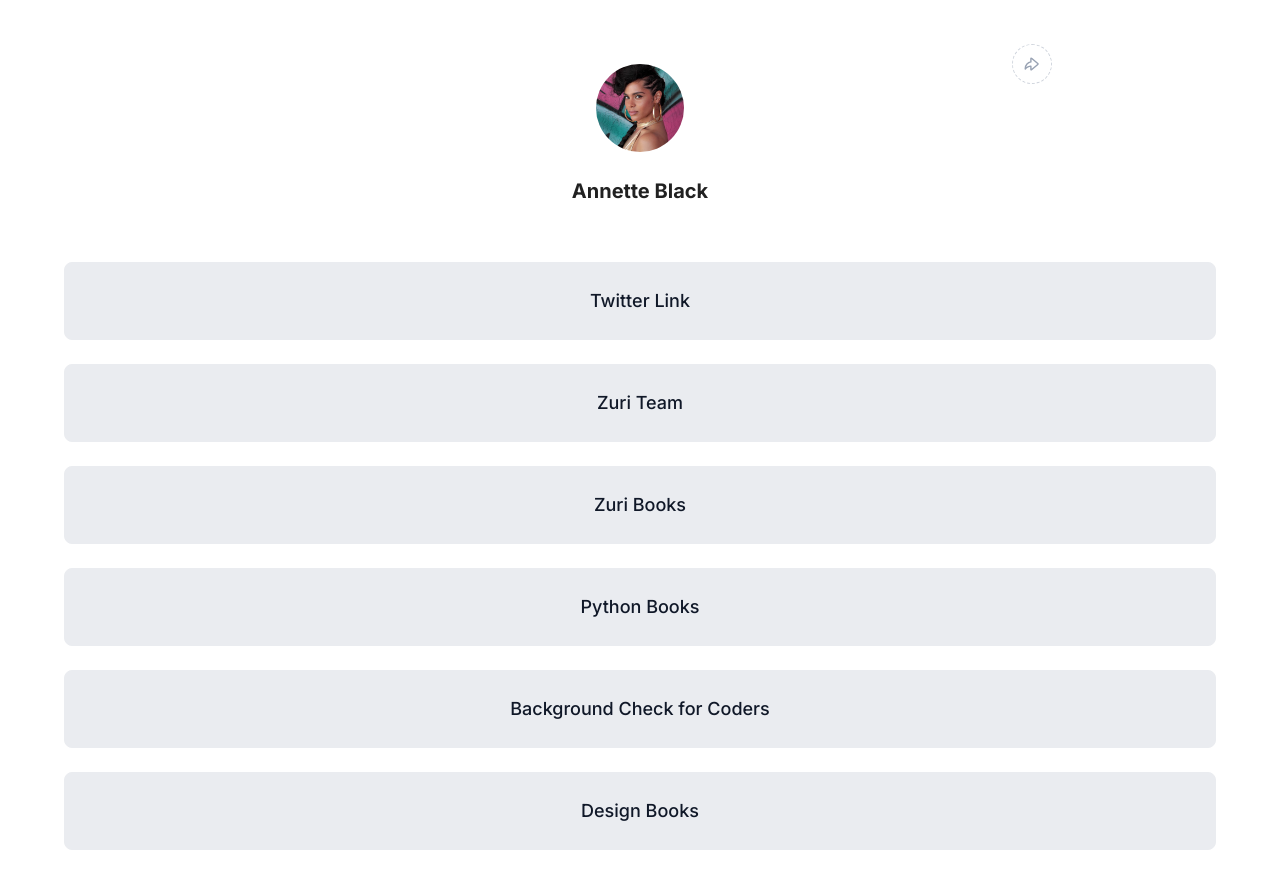
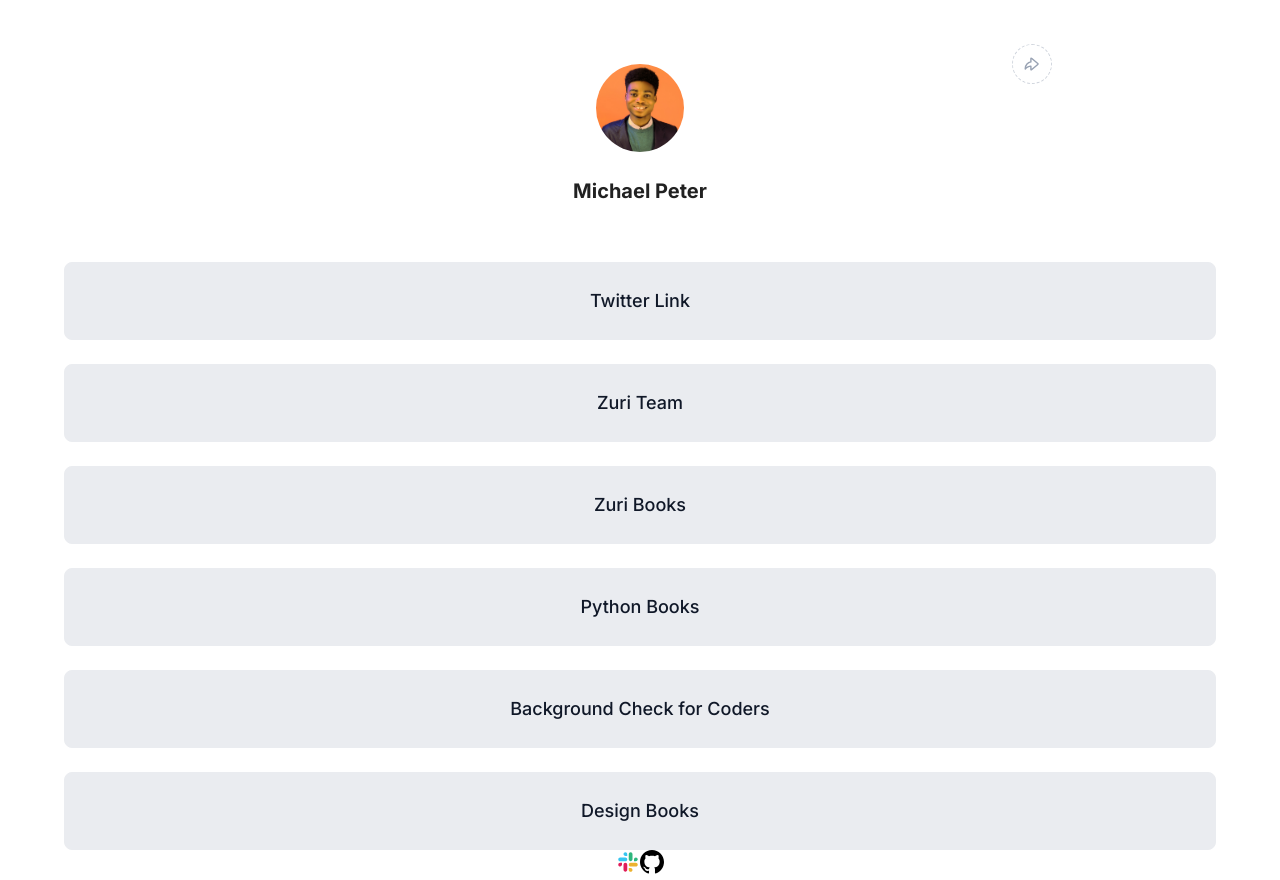
Before and after one commit to michaelhpet/linktree-clone-zuri, a Next.js app: page / in a window 1280 px wide. Before the commit the page ends 850 px from the top, so only its background shows below. Built offline with nearby package versions, Linux system fonts and the light colour scheme.

Commit message:
wrote Footer

```diff
--- a/src/components/ButtonLink.tsx
+++ b/src/components/ButtonLink.tsx
@@ -5,7 +5,9 @@ import { ButtonLinkProps } from '../utils/buttonLinks';
 export default function ButtonLink(props: ButtonLinkProps) {
   return (
     <Link href={props.href} passHref>
-      <StyledLink id={props.id}>{props.label}</StyledLink>
+      <StyledLink id={props.id} target='_blank' rel='noreferrer'>
+        {props.label}
+      </StyledLink>
     </Link>
   );
 }
--- a/src/components/Footer.tsx
+++ b/src/components/Footer.tsx
@@ -1,8 +1,15 @@
 import { Stack, styled } from '@mui/material';
+import iconLinks from '../utils/iconLinks';
 
 export default function Footer() {
   return (
-    <Stack direction='row' alignItems='center' justifyContent='center'></Stack>
+    <Stack direction='row' alignItems='center' justifyContent='center'>
+      {iconLinks.map((Link) => (
+        <IconLink key={Link.id}>
+          <Link.icon />
+        </IconLink>
+      ))}
+    </Stack>
   );
 }
 
--- a/src/components/Layout.tsx
+++ b/src/components/Layout.tsx
@@ -1,4 +1,5 @@
 import { Container } from '@mui/material';
+import Footer from './Footer';
 import NavBar from './NavBar';
 
 export default function Layout(props: any) {
@@ -6,6 +7,7 @@ export default function Layout(props: any) {
     <Container>
       <NavBar />
       {props.children}
+      <Footer />
     </Container>
   );
 }
--- a/src/components/NavBar.tsx
+++ b/src/components/NavBar.tsx
@@ -1,7 +1,15 @@
-import { styled, Grid, Stack, Typography } from '@mui/material';
+import {
+  styled,
+  Grid,
+  Stack,
+  Typography,
+  Tooltip as MuiTooltip,
+  tooltipClasses,
+} from '@mui/material';
+import Image from 'next/image';
 import Camera from '../icons/CameraIcon';
 import Share from '../icons/ShareIcon';
-import profileImage from '../images/profile-image.jpeg';
+import profileImage from '../images/dp.jpg';
 
 export default function NavBar() {
   return (
@@ -11,17 +19,29 @@ export default function NavBar() {
       <GridItem xs={8} sm={4}>
         <Stack spacing={3} alignItems='center' mt='20px'>
           <Avatar>
+            <Image
+              id='profile__img'
+              src={profileImage}
+              layout='fill'
+              objectFit='cover'
+            />
+            <AvatarOverlay />
             <CameraIcon />
           </Avatar>
 
-          <DisplayName>Annette Black</DisplayName>
+          <DisplayName>Michael Peter</DisplayName>
+          <DisplayName id='slack' sx={{ display: 'none' }}>
+            kael
+          </DisplayName>
         </Stack>
       </GridItem>
 
       <GridItem xs={2} sm={4}>
-        <IconButton>
-          <ShareIcon />
-        </IconButton>
+        <Tooltip arrow title='Share link' placement='left'>
+          <IconButton>
+            <ShareIcon />
+          </IconButton>
+        </Tooltip>
       </GridItem>
     </GridContainer>
   );
@@ -47,24 +67,28 @@ const Avatar = styled('div')({
   position: 'relative',
   width: 88,
   height: 88,
-  borderRadius: '50%',
-  background: `url(${profileImage.src})`,
-  backgroundSize: '88px',
-  backgroundPosition: 'center',
-  backgroundRepeat: 'no-repeat',
-  backgroundBlendMode: 'overlay',
-  transition: 'all 0.2s',
+
+  '&, & img': { borderRadius: '50%' },
 
   '&:hover': {
     cursor: 'pointer',
-    backgroundColor: 'rgba(52, 64, 84, 0.75)',
 
     '& .MuiSvgIcon-root': { opacity: 1 },
+    '& div': { backgroundColor: 'rgba(52, 64, 84, 0.75)' },
   },
 
   '&:active': {
     outline: 'solid 5.5px rgba(235, 233, 254, 1)',
   },
+});
+
+const AvatarOverlay = styled('div')({
+  position: 'absolute',
+  width: 88,
+  height: 88,
+  borderRadius: '50%',
+  backgroundColor: 'transparent',
+  transition: 'all 0.2s',
 });
 
 const DisplayName = styled(Typography)({
@@ -108,3 +132,10 @@ const CameraIcon = styled(Camera)({
   color: 'transparent',
   opacity: 0,
 });
+
+const Tooltip = styled((props: any) => <MuiTooltip arrow {...props} />)({
+  '& .MuiTooltip-popper': {
+    background: 'pink',
+    padding: '16px',
+  },
+});
--- /dev/null
+++ b/src/pages/_document.tsx
@@ -0,0 +1,13 @@
+import { Html, Head, Main, NextScript } from 'next/document';
+
+export default function Document() {
+  return (
+    <Html lang='en'>
+      <Head />
+      <body>
+        <Main />
+        <NextScript />
+      </body>
+    </Html>
+  );
+}
--- a/src/utils/buttonLinks.ts
+++ b/src/utils/buttonLinks.ts
@@ -6,33 +6,33 @@ export interface ButtonLinkProps {
 
 const buttonLinks: ButtonLinkProps[] = [
   {
-    id: 'asks',
-    href: '#',
+    id: 'twitter',
+    href: 'https://twitter.com/PeterHMichael',
     label: 'Twitter Link',
   },
   {
-    id: 'asrw',
-    href: '#',
+    id: 'btn__zuri',
+    href: 'https://training.zuri.team/',
     label: 'Zuri Team',
   },
   {
-    id: 'asrw',
-    href: '#',
+    id: 'books',
+    href: 'http://books.zuri.team/',
     label: 'Zuri Books',
   },
   {
-    id: 'asrw',
-    href: '#',
+    id: 'book__python',
+    href: 'https://books.zuri.team/',
     label: 'Python Books',
   },
   {
-    id: 'asrw',
-    href: '#',
+    id: 'pitch',
+    href: 'https://background.zuri.team/',
     label: 'Background Check for Coders',
   },
   {
-    id: 'asrw',
-    href: '#',
+    id: 'book__design',
+    href: 'https://books.zuri.team/design-rules',
     label: 'Design Books',
   },
 ];
```
Also changed, not shown: src/images/dp.jpg (added).
